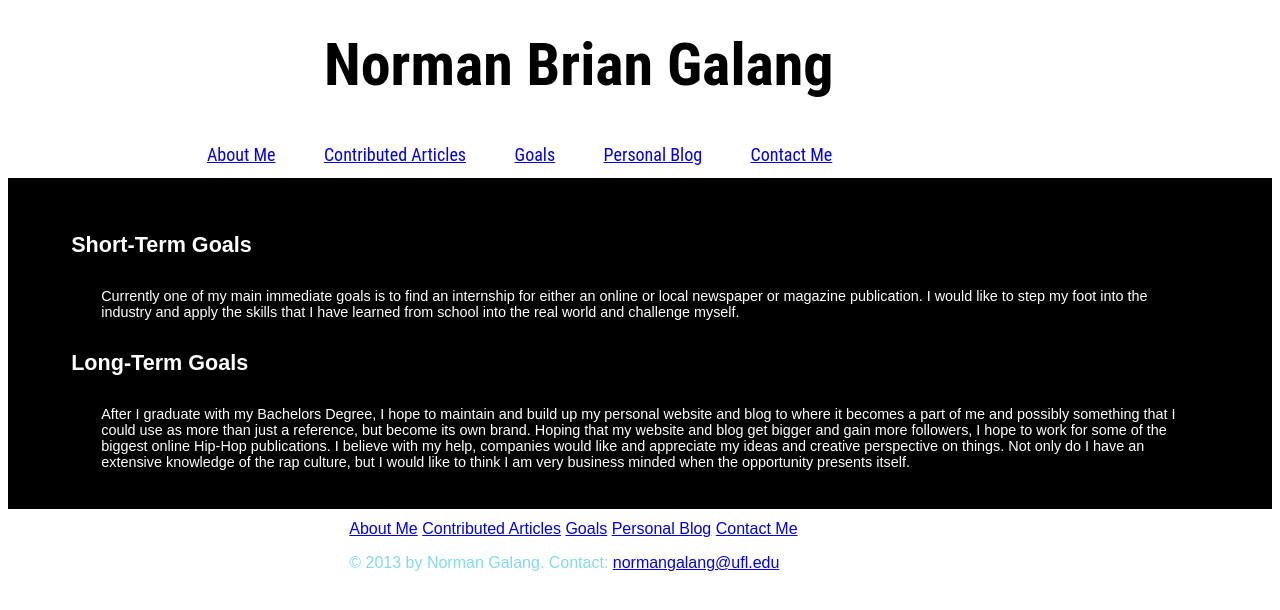
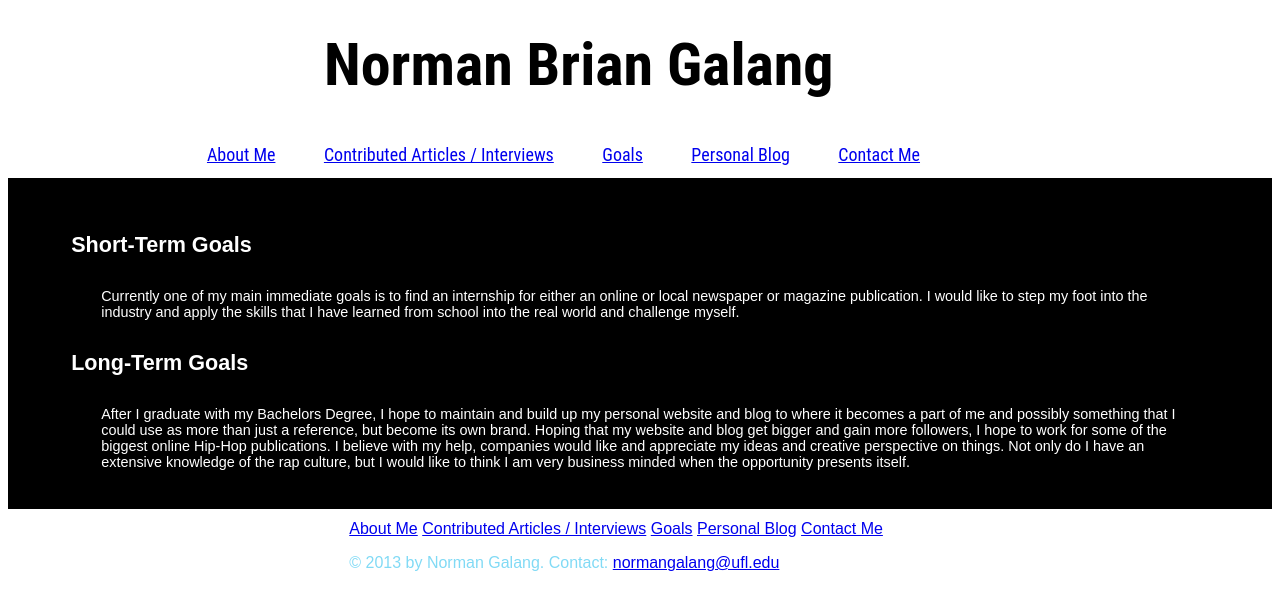
Before and after one commit to normangalang92/normangalang92.github.io, a plain HTML site: page goals.html in a window 1280 px wide. Drawn offline with Linux system fonts and the light colour scheme.

Commit message:
Update goals.html

```diff
--- a/goals.html
+++ b/goals.html
@@ -2,7 +2,7 @@
 <html>
      <head>
 
- <title>Norman Galang</title>
+ <title>Goals</title>
  <meta charset="utf-8" />
  <link rel="stylesheet" href="css/normangalang.css" />
     </head>
@@ -14,7 +14,7 @@
 
         <nav>
             <a href="aboutme.html">About Me</a>
-            <a href="contributearticles.html">Contributed Articles</a>
+            <a href="contributedarticles.html">Contributed Articles / Interviews</a>
             <a href="goals.html">Goals</a>
             <a href="personalblog.html">Personal Blog</a>
             <a href="contactme.html">Contact Me</a>
@@ -33,7 +33,7 @@
 
         <footer>
             <a href="aboutme.html">About Me</a>
-            <a href="contributedarticles.html">Contributed Articles</a>
+            <a href="contributedarticles.html">Contributed Articles / Interviews</a>
             <a href="goals.html">Goals</a>
             <a href="personalblog.html">Personal Blog</a>
             <a href="contactme.html">Contact Me</a>
```
